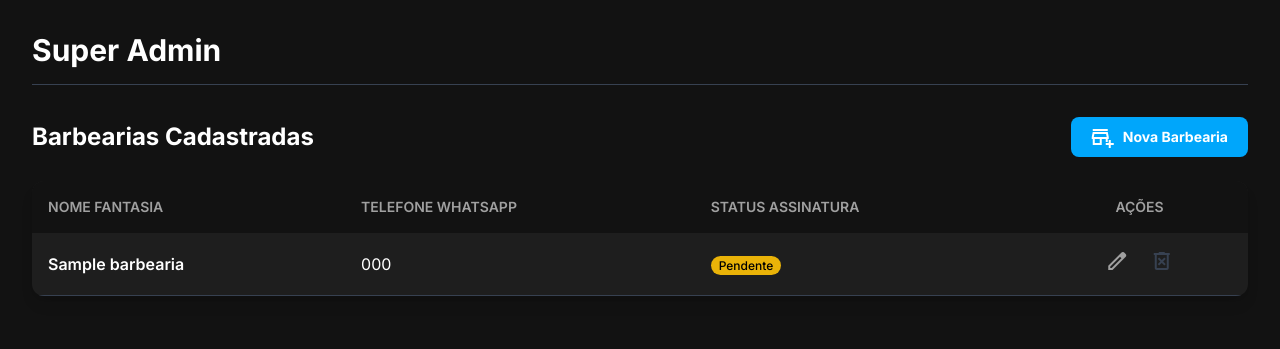
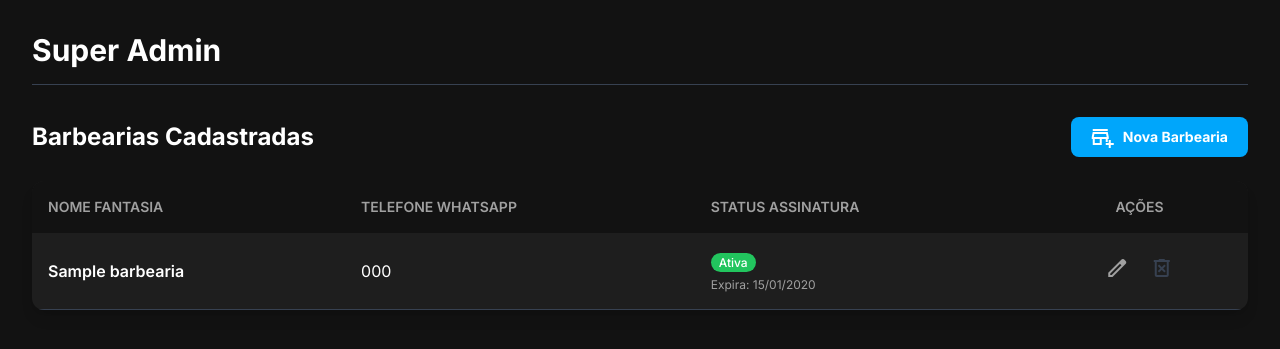
Before and after one commit to juanhlalmeida/assistente-agendamento-ia, a Flask app: template app/templates/superadmin/barbearias.html in a window 1280 px wide. Shown: the top 349 px of the page. Run offline with Flask 3, Linux system fonts and the light colour scheme; the template is opened without the code that fills it: values that come from a table or form of the project are taken from there, others are empty; tables that the repository leaves empty hold one stand-in row (values such as "Sample post"); parts of the project's set-up code (start-up, migrations or seed data) failed here and were passed over; some libraries are stand-ins or nearby versions.

Commit message:
Update barbearias.html

```diff
--- a/app/templates/superadmin/barbearias.html
+++ b/app/templates/superadmin/barbearias.html
@@ -71,12 +71,27 @@
               <td class="p-4 font-semibold text-text-primary-dark">{{ barbearia.nome_fantasia }}</td>
               <td class="p-4 text-text-primary-dark">{{ barbearia.telefone_whatsapp }}</td>
               <td class="p-4">
-                {% set status_color = 'bg-gray-500 text-gray-100' %}
-                {% if barbearia.status_assinatura == 'ativa' %}{% set status_color = 'bg-green-500 text-white' %}{% endif %}
-                {% if barbearia.status_assinatura == 'inativa' or barbearia.status_assinatura == 'pendente' %}{% set status_color = 'bg-yellow-500 text-black' %}{% endif %}
-                 <span class="px-2 py-0.5 rounded-full text-xs font-medium {{ status_color }}">
-                    {{ barbearia.status_assinatura | capitalize }}
-                 </span>
+                {# ✅ MELHORADO: Usa assinatura_ativa como fonte primária #}
+                {% if barbearia.assinatura_ativa %}
+                  <span class="px-2 py-0.5 rounded-full text-xs font-medium bg-green-500 text-white">
+                    Ativa
+                  </span>
+                  {% if barbearia.assinatura_expira_em %}
+                  <p class="text-xs text-text-secondary-dark mt-1">
+                    Expira: {{ barbearia.assinatura_expira_em.strftime('%d/%m/%Y') }}
+                  </p>
+                  {% endif %}
+                {% else %}
+                  {% if barbearia.status_assinatura == 'pendente' %}
+                    <span class="px-2 py-0.5 rounded-full text-xs font-medium bg-yellow-500 text-black">
+                      Pendente
+                    </span>
+                  {% else %}
+                    <span class="px-2 py-0.5 rounded-full text-xs font-medium bg-red-500 text-white">
+                      Inativa
+                    </span>
+                  {% endif %}
+                {% endif %}
               </td>
               <td class="p-4 text-center">
                 {# Botão Editar #}
@@ -85,8 +100,7 @@
                   <span class="material-symbols-outlined">edit</span>
                 </a>
 
-                {# --- 🚀 NOVO FORMULÁRIO: APAGAR BARBEARIA --- #}
-                {# O botão só aparece se NÃO for a Barbearia ID 1 #}
+                {# Botão Apagar (desabilitado para ID 1) #}
                 {% if barbearia.id != 1 %}
                   <form action="{{ url_for('superadmin.apagar_barbearia', barbearia_id=barbearia.id) }}"
                         method="post" class="inline"
@@ -96,12 +110,10 @@
                     </button>
                   </form>
                 {% else %}
-                  {# Mostra um ícone desabilitado para a Barbearia 1 #}
                   <span class="p-2 text-gray-700 cursor-not-allowed" title="Não é possível apagar a barbearia principal">
                      <span class="material-symbols-outlined">delete_forever</span>
                   </span>
                 {% endif %}
-                {# ------------------------------------------- #}
               </td>
             </tr>
           {% else %}
```
